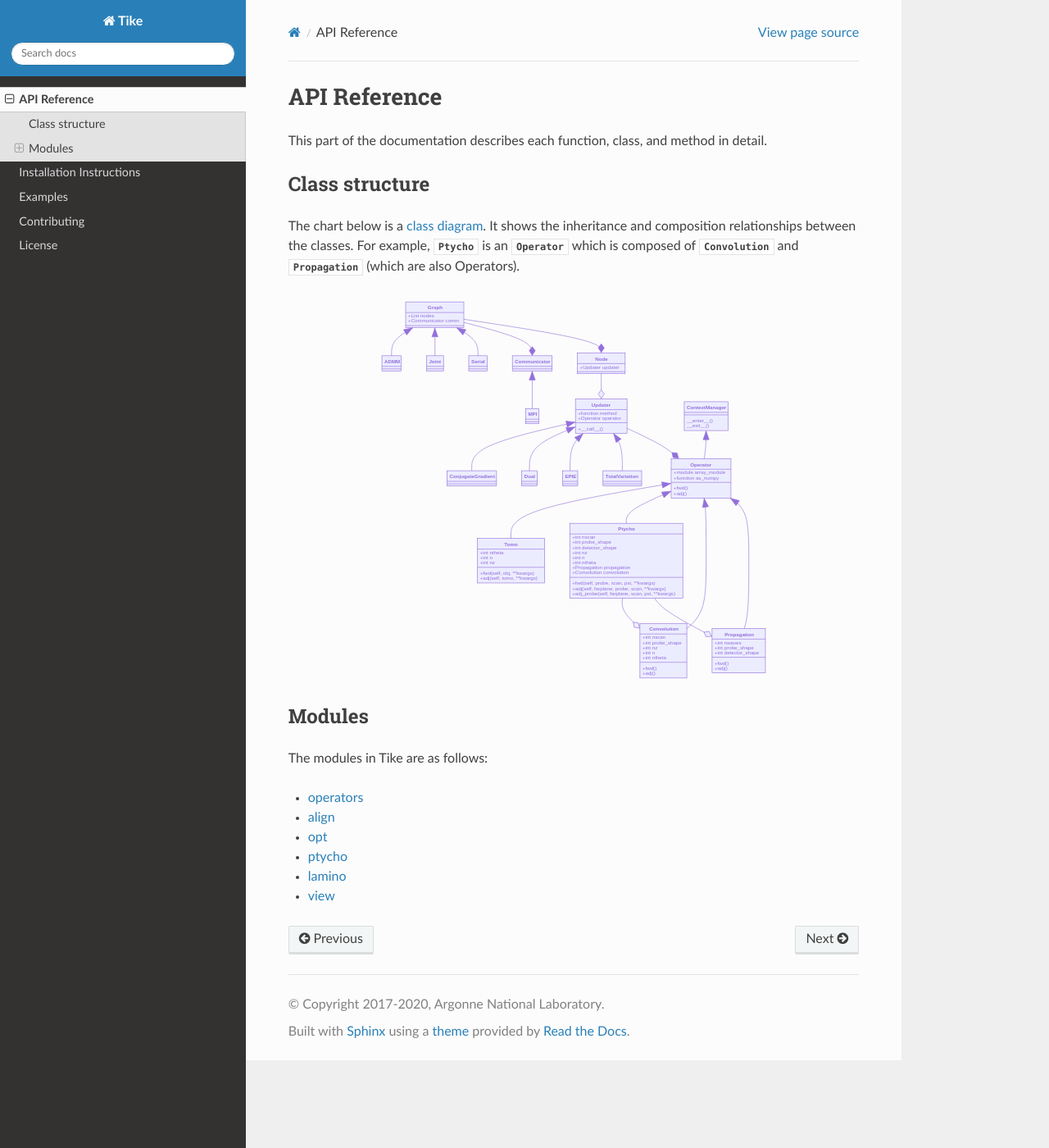
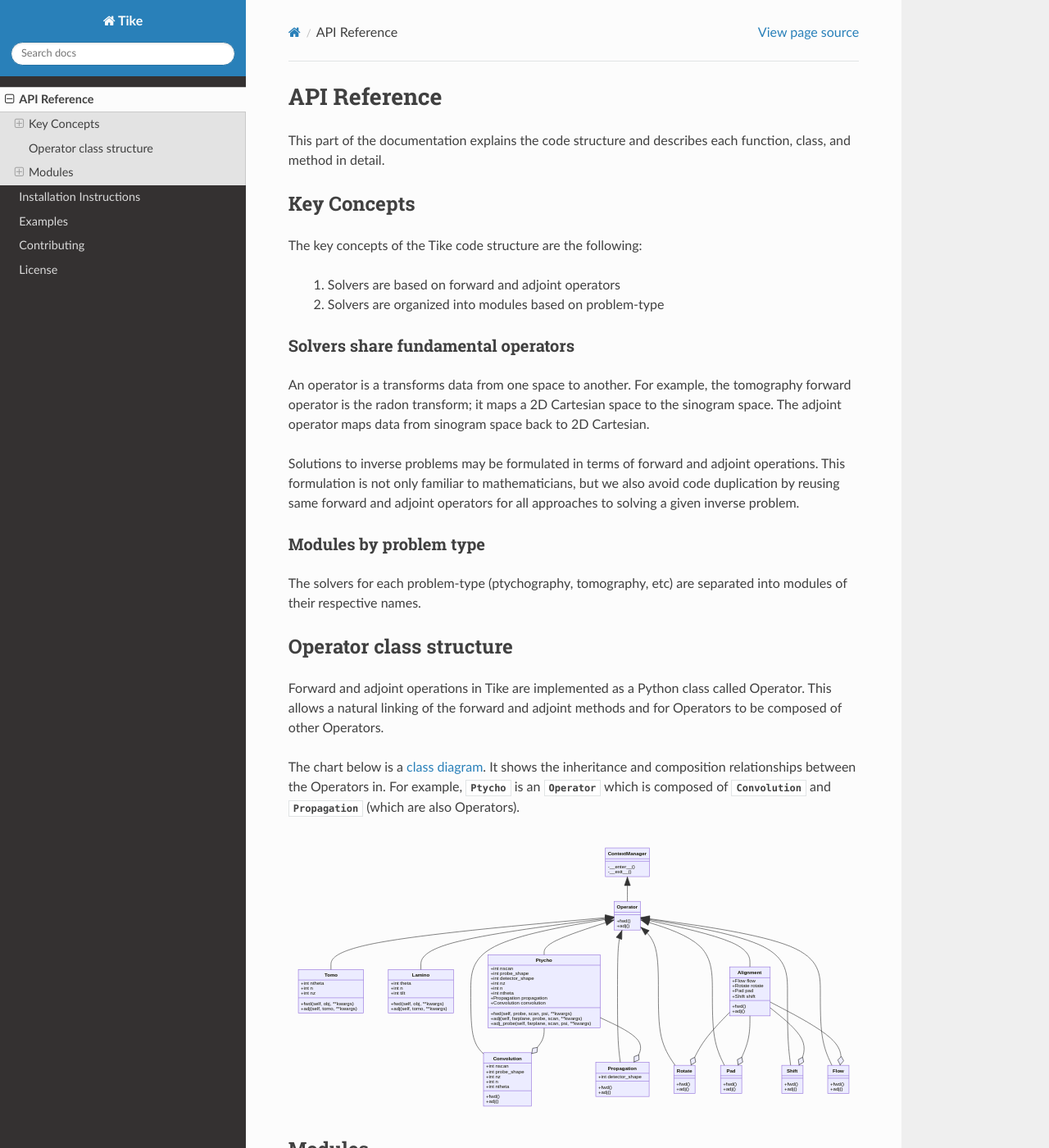
Before and after one commit to AdvancedPhotonSource/tike, a Sphinx documentation site: the page built from docs/source/api/index.rst, in a window 1280 px wide and 1400 px high. Shown: the whole window at 82% size. Built offline with Sphinx 7.4.7 and the Read the Docs theme 2.0.0, drawn with Linux system fonts in a browser that asks for light colours; formulas are drawn with MathJax 3; pages that are not in the unit, such as notebooks, are missing from menus.

Commit message:
DOC: Update API documentation

```diff
--- a/docs/source/api/index.rst
+++ b/docs/source/api/index.rst
@@ -2,18 +2,52 @@
 API Reference
 #############
 
-This part of the documentation describes each function, class, and method in
-detail.
+This part of the documentation explains the code structure and describes each
+function, class, and method in detail.
 
-***************
-Class structure
-***************
+************
+Key Concepts
+************
+The key concepts of the Tike code structure are the following:
+
+ 1. Solvers are based on forward and adjoint operators
+
+ 2. Solvers are organized into modules based on problem-type
+
+
+Solvers share fundamental operators
+===================================
+
+An operator is a transforms data from one space to another. For example, the
+tomography forward operator is the radon transform; it maps a 2D Cartesian
+space to the sinogram space. The adjoint operator maps data from sinogram space
+back to 2D Cartesian.
+
+Solutions to inverse problems may be formulated in terms of forward and adjoint
+operations. This formulation is not only familiar to mathematicians, but we
+also avoid code duplication by reusing same forward and adjoint operators for
+all approaches to solving a given inverse problem.
+
+
+Modules by problem type
+=======================
+The solvers for each problem-type (ptychography, tomography, etc) are separated
+into modules of their respective names.
+
+
+************************
+Operator class structure
+************************
+
+Forward and adjoint operations in Tike are implemented as a Python class called
+Operator. This allows a natural linking of the forward and adjoint methods and
+for Operators to be composed of other Operators.
 
 The chart below is a `class diagram
 <https://en.wikipedia.org/wiki/Class_diagram>`_. It shows the inheritance and
-composition relationships between the classes. For example, :py:class:`Ptycho`
-is an :py:class:`Operator` which is composed of :py:class:`Convolution` and
-:py:class:`Propagation` (which are also Operators).
+composition relationships between the Operators in. For example,
+:py:class:`Ptycho` is an :py:class:`Operator` which is composed of
+:py:class:`Convolution` and :py:class:`Propagation` (which are also Operators).
 
 .. The class diagram is manually rendered using mermaidjs and saved as an svg
    the sphinxcontrib-mermaid package is out of date and doesn't work (21.3.2020)
```
Also changed, not shown: other parts of docs/source/api/index.rst (+1 -0 lines), docs/source/api/operators.rst (+6 -1 lines), docs/source/api/scan.rst (added, +7 -0 lines), docs/source/index.rst (+0 -25 lines), docs/source/api/api-class-diagram.svg, 1 other file.
